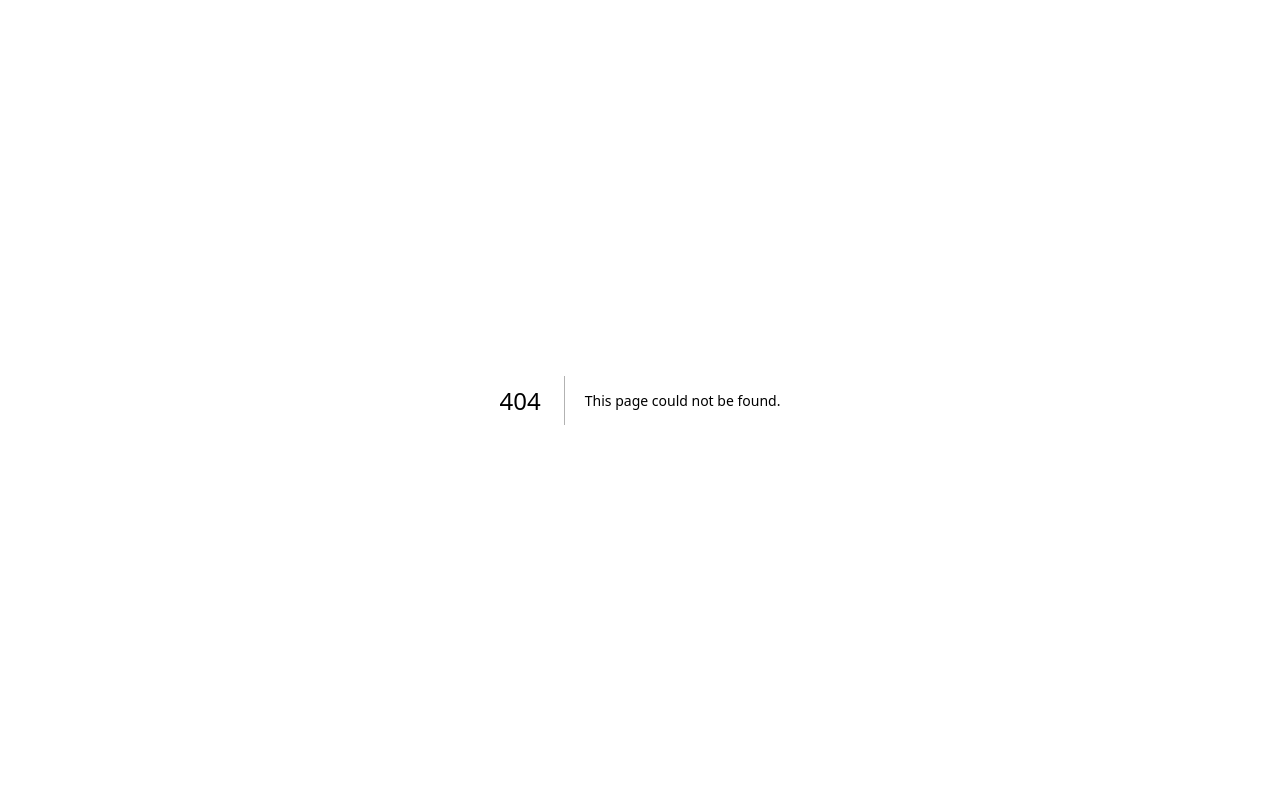
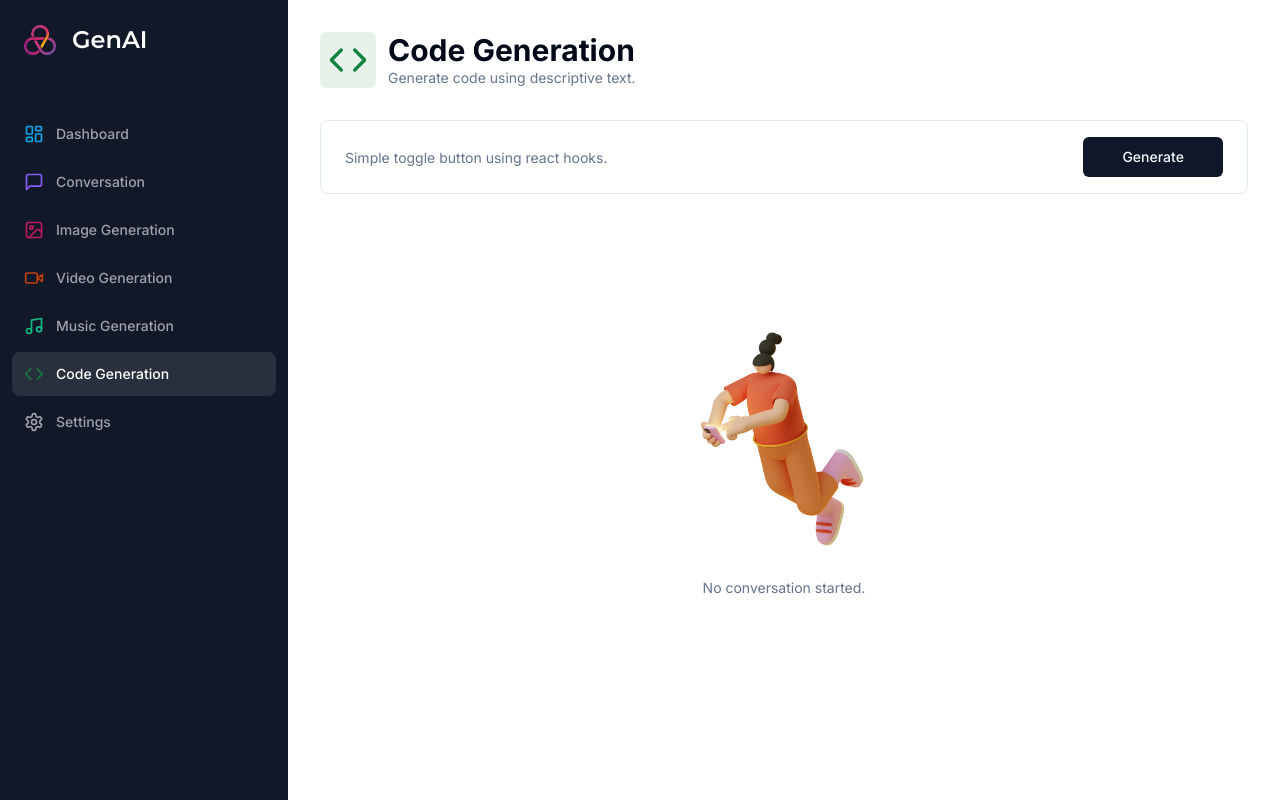
Before and after one commit to salmann7/genAI-saas-next13, a Next.js app: page /code in a window 1280 px wide. Before the commit this address had no page. Built offline with nearby package versions, Linux system fonts and the light colour scheme.

Commit message:
code generation ui and openAI api integration

```diff
--- /dev/null
+++ b/app/(dashboard)/(routes)/code/constants.ts
@@ -0,0 +1,7 @@
+import * as z from "zod";
+
+export const formSchema = z.object({
+  prompt: z.string().min(1, {
+    message: "Prompt is required."
+  }),
+});
--- /dev/null
+++ b/app/(dashboard)/(routes)/code/page.tsx
@@ -0,0 +1,149 @@
+"use client";
+
+import * as z from "zod";
+import axios from "axios";
+import { Code } from "lucide-react";
+import { useForm } from "react-hook-form";
+import { useState } from "react";
+import { toast } from "react-hot-toast";
+import ReactMarkdown from "react-markdown";
+import { useRouter } from "next/navigation";
+import { ChatCompletionRequestMessage } from "openai";
+
+import { BotAvatar } from "@/components/ui/bot-avatar";
+import { Heading } from "@/components/ui/heading";
+import { Button } from "@/components/ui/button";
+import { Input } from "@/components/ui/input";
+import { zodResolver } from "@hookform/resolvers/zod";
+import { Form, FormControl, FormField, FormItem } from "@/components/ui/form";
+import { cn } from "@/lib/utils";
+import { Loader } from "@/components/ui/loader";
+import { UserAvatar } from "@/components/ui/user-avatar";
+import { Empty } from "@/components/ui/empty";
+// import { useProModal } from "@/hooks/use-pro-modal";
+
+import { formSchema } from "./constants";
+
+const CodePage = () => {
+  const router = useRouter();
+//   const proModal = useProModal();
+  const [messages, setMessages] = useState<ChatCompletionRequestMessage[]>([]);
+
+  const form = useForm<z.infer<typeof formSchema>>({
+    resolver: zodResolver(formSchema),
+    defaultValues: {
+      prompt: ""
+    }
+  });
+
+  const isLoading = form.formState.isSubmitting;
+
+  const onSubmit = async (values: z.infer<typeof formSchema>) => {
+    try {
+      const userMessage: ChatCompletionRequestMessage = { role: "user", content: values.prompt };
+      const newMessages = [...messages, userMessage];
+
+      const response = await axios.post('/api/code', { messages: newMessages });
+      setMessages((current) => [...current, userMessage, response.data]);
+
+      form.reset();
+    } catch (error: any) {
+      if (error?.response?.status === 403) {
+        // proModal.onOpen();
+      } else {
+        toast.error("Something went wrong.");
+      }
+    } finally {
+      router.refresh();
+    }
+  }
+
+  return (
+    <div>
+      <Heading
+        title="Code Generation"
+        description="Generate code using descriptive text."
+        icon={Code}
+        iconColor="text-green-700"
+        bgColor="bg-green-700/10"
+      />
+      <div className="px-4 lg:px-8">
+        <div>
+          <Form {...form}>
+            <form
+              onSubmit={form.handleSubmit(onSubmit)}
+              className="
+                rounded-lg
+                border
+                w-full
+                p-4
+                px-3
+                md:px-6
+                focus-within:shadow-sm
+                grid
+                grid-cols-12
+                gap-2
+              "
+            >
+              <FormField
+                name="prompt"
+                render={({ field }) => (
+                  <FormItem className="col-span-12 lg:col-span-10">
+                    <FormControl className="m-0 p-0">
+                      <Input
+                        className="border-0 outline-none focus-visible:ring-0 focus-visible:ring-transparent"
+                        disabled={isLoading}
+                        placeholder="Simple toggle button using react hooks."
+                        {...field}
+                      />
+                    </FormControl>
+                  </FormItem>
+                )}
+              />
+              <Button className="col-span-12 lg:col-span-2 w-full" type="submit" disabled={isLoading} size="icon">
+                Generate
+              </Button>
+            </form>
+          </Form>
+        </div>
+        <div className="space-y-4 mt-4">
+          {isLoading && (
+            <div className="p-8 rounded-lg w-full flex items-center justify-center bg-muted">
+              <Loader />
+            </div>
+          )}
+          {messages.length === 0 && !isLoading && (
+            <Empty label="No conversation started." />
+          )}
+          <div className="flex flex-col-reverse gap-y-4">
+            {messages.map((message) => (
+              <div
+                key={message.content}
+                className={cn(
+                  "p-8 w-full flex items-start gap-x-8 rounded-lg",
+                  message.role === "user" ? "bg-white border border-black/10" : "bg-muted",
+                )}
+              >
+                {message.role === "user" ? <UserAvatar /> : <BotAvatar />}
+                <ReactMarkdown components={{
+                  pre: ({ node, ...props }) => (
+                    <div className="overflow-auto w-full my-2 bg-black/10 p-2 rounded-lg">
+                      <pre {...props} />
+                    </div>
+                  ),
+                  code: ({ node, ...props }) => (
+                    <code className="bg-black/10 rounded-lg p-1" {...props} />
+                  )
+                }} className="text-sm overflow-hidden leading-7">
+                  {message.content || ""}
+                </ReactMarkdown>
+              </div>
+            ))}
+          </div>
+        </div>
+      </div>
+    </div>
+   );
+}
+
+export default CodePage;
--- /dev/null
+++ b/app/api/code/route.ts
@@ -0,0 +1,60 @@
+import { auth } from "@clerk/nextjs";
+import { NextResponse } from "next/server";
+import { ChatCompletionRequestMessage, Configuration, OpenAIApi } from "openai";
+
+// import { checkSubscription } from "@/lib/subscription";
+// import { incrementApiLimit, checkApiLimit } from "@/lib/api-limit";
+
+const configuration = new Configuration({
+  apiKey: process.env.OPENAI_API_KEY,
+});
+
+const openai = new OpenAIApi(configuration);
+
+const instructionMessage: ChatCompletionRequestMessage = {
+  role: "system",
+  content: "You are a code generator. You must answer only in markdown code snippets. Use code comments for explanations."
+};
+
+export async function POST(
+  req: Request
+) {
+  try {
+    const { userId } = auth();
+    const body = await req.json();
+    const { messages  } = body;
+
+    if (!userId) {
+      return new NextResponse("Unauthorized", { status: 401 });
+    }
+
+    if (!configuration.apiKey) {
+      return new NextResponse("OpenAI API Key not configured.", { status: 500 });
+    }
+
+    if (!messages) {
+      return new NextResponse("Messages are required", { status: 400 });
+    }
+
+    // const freeTrial = await checkApiLimit();
+    // const isPro = await checkSubscription();
+
+    // if (!freeTrial && !isPro) {
+    //   return new NextResponse("Free trial has expired. Please upgrade to pro.", { status: 403 });
+    // }
+
+    const response = await openai.createChatCompletion({
+      model: "gpt-3.5-turbo",
+      messages: [instructionMessage, ...messages]
+    });
+
+    // if (!isPro) {
+    //   await incrementApiLimit();
+    // }
+
+    return NextResponse.json(response.data.choices[0].message);
+  } catch (error) {
+    console.log('[CODE_ERROR]', error);
+    return new NextResponse("Internal Error", { status: 500 });
+  }
+};
--- a/package.json
+++ b/package.json
@@ -32,6 +32,7 @@
     "react-dom": "18.2.0",
     "react-hook-form": "^7.45.2",
     "react-hot-toast": "^2.4.1",
+    "react-markdown": "^8.0.7",
     "tailwind-merge": "^1.14.0",
     "tailwindcss": "3.3.3",
     "tailwindcss-animate": "^1.0.6",
```
Also changed, not shown: 1 other file (tests, documents, lock files or other folders).
